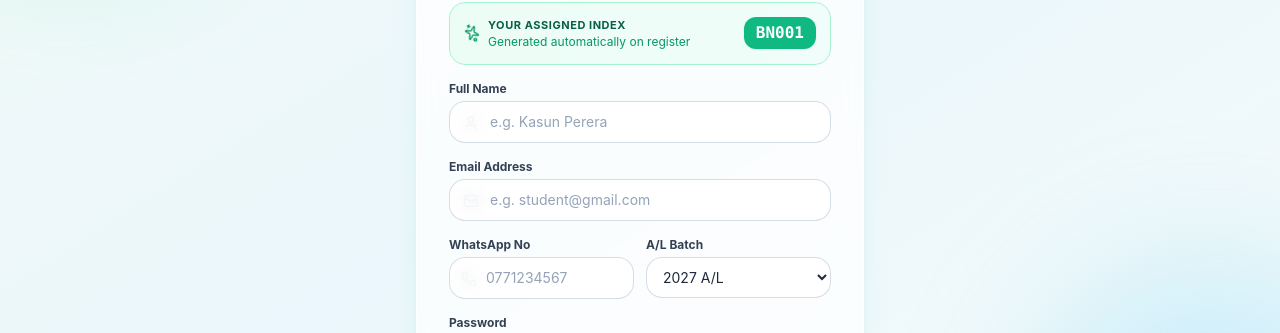
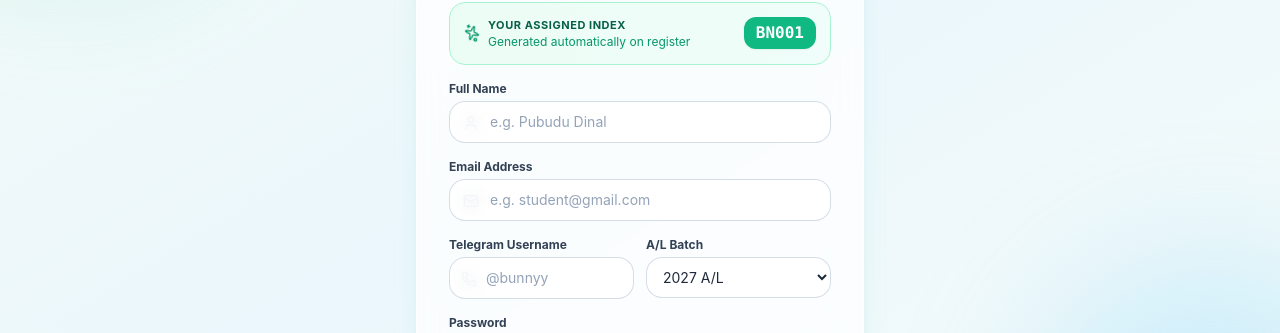
Before and after one commit to DinalSci/BunnyNotez, a React (Vite) app: page / in a window 1280 px wide. Both pictures are taken after a click on the button "Register Here (Get Index No)". Shown: the part 289-622 px from the top of the page. Built offline with nearby package versions, Linux system fonts and the light colour scheme.

Commit message:
Update AuthModal.jsx

```diff
--- a/src/components/AuthModal.jsx
+++ b/src/components/AuthModal.jsx
@@ -187,7 +187,7 @@ export const AuthModal = () => {
                     <User className="w-4 h-4 text-slate-400 absolute left-3.5 top-3.5" />
                     <input
                       type="text"
-                      placeholder="e.g. Kasun Perera"
+                      placeholder="e.g. Pubudu Dinal"
                       value={name}
                       onChange={(e) => setName(e.target.value)}
                       required
@@ -215,12 +215,12 @@ export const AuthModal = () => {
                 {/* Phone & Batch Grid (2027 A/L to 2029 A/L) */}
                 <div className="grid grid-cols-2 gap-3">
                   <div>
-                    <label className="block text-xs font-bold text-slate-700 mb-1">WhatsApp No</label>
+                    <label className="block text-xs font-bold text-slate-700 mb-1">Telegram Username</label>
                     <div className="relative">
                       <Phone className="w-4 h-4 text-slate-400 absolute left-3 top-3.5" />
                       <input
                         type="tel"
-                        placeholder="0771234567"
+                        placeholder="@bunnyy"
                         value={phone}
                         onChange={(e) => setPhone(e.target.value)}
                         className="w-full pl-9 pr-3 py-2.5 rounded-2xl glass-input text-sm text-slate-800 placeholder-slate-400"
```
